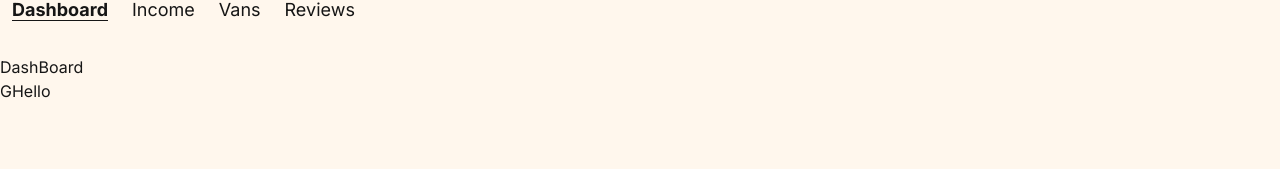
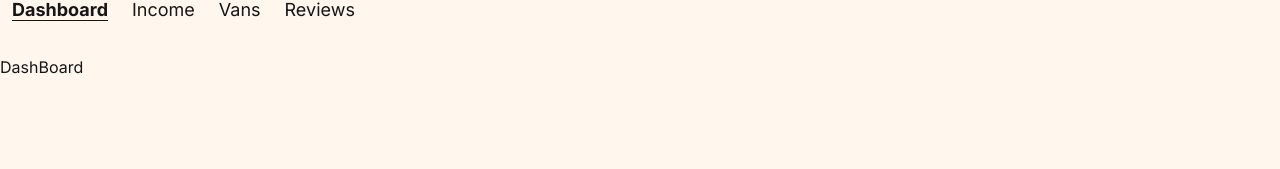
Before and after one commit to ChannMyaeAung/Van-Life, a React (Vite) app: page /host in a window 1280 px wide. Shown: the part 124-293 px from the top of the page. Built offline with nearby package versions, Linux system fonts and the light colour scheme; no server answers; what miragejs would draw is missing.

Commit message:
Deleting unnecessary heading from dashboard

```diff
--- a/src/App.jsx
+++ b/src/App.jsx
@@ -1,7 +1,6 @@
 import { BrowserRouter, Routes, Route } from "react-router-dom";
 import Home from "./pages/Home";
 import About from "./pages/About";
-import { styles } from "./style";
 import Vans from "./pages/Vans/Vans";
 import "./server";
 import VanDetail from "./pages/Vans/VanDetail";
@@ -11,7 +10,6 @@ import DashBoard from "./pages/Host/DashBoard";
 import Income from "./pages/Host/Income";
 import Reviews from "./pages/Host/Reviews";
 import HostLayout from "./components/HostLayout";
-import Footer from "./components/Footer";
 import HostVans from "./pages/Host/HostVans";
 import HostVanDetail from "./pages/Host/HostVanDetail";
 import HostVanInfo from "./pages/Host/HostVanInfo";
--- a/src/pages/Host/DashBoard.jsx
+++ b/src/pages/Host/DashBoard.jsx
@@ -4,7 +4,6 @@ const DashBoard = () => {
   return (
     <section id="dashboard">
       <h1>DashBoard</h1>
-      <h2>GHello</h2>
     </section>
   );
 };
```
